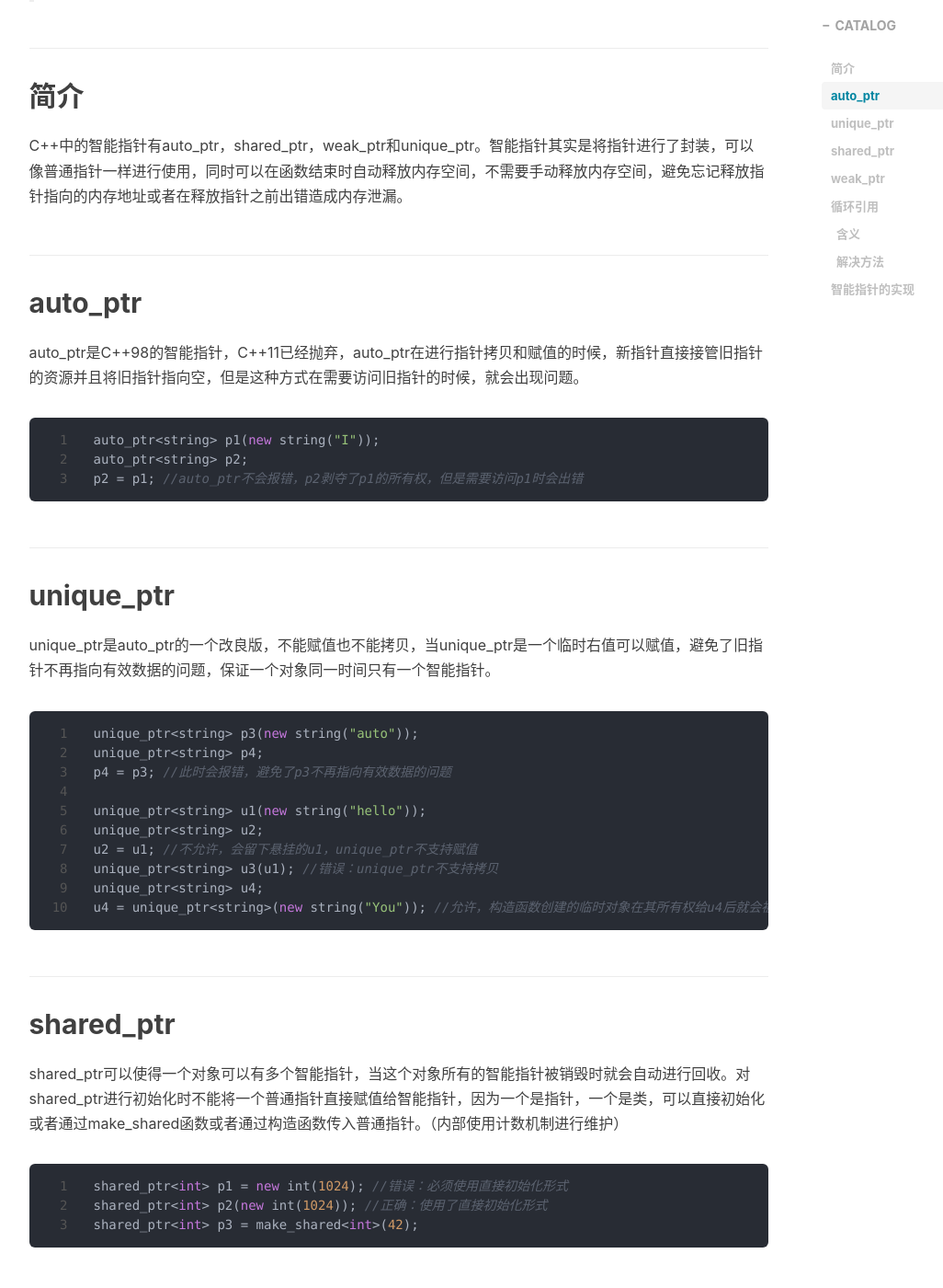
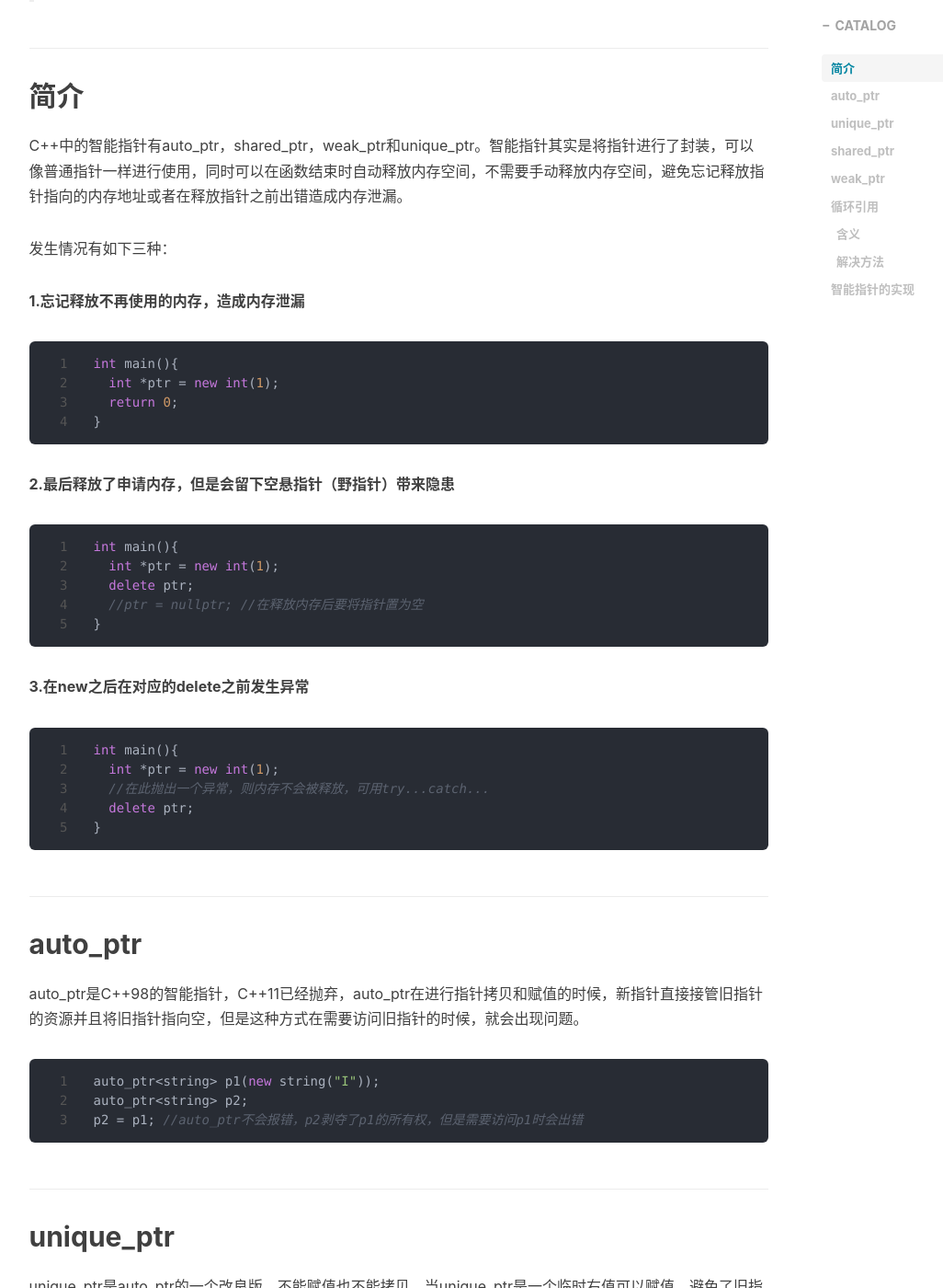
Before and after one commit to ma-nual/ma-nual.github.io, a Jekyll site: the page built from _posts/2021-1-15-智能指针.md, in a window 1280 px wide and 1400 px high, scrolled down 606 px. Shown: the whole window at 92% size, without its empty margins (136-1162 px from the left). Built offline with Jekyll 4.4.1, drawn with Linux system fonts in a browser that asks for light colours; nearby versions of some CDN libraries; comment, search, counter and statistics services are not loaded.

Commit message:
first commit

````diff
--- a/_posts/2021-1-15-智能指针.md
+++ b/_posts/2021-1-15-智能指针.md
@@ -16,6 +16,37 @@ tags:
 ## 简介
 
 C++中的智能指针有auto_ptr，shared_ptr，weak_ptr和unique_ptr。智能指针其实是将指针进行了封装，可以像普通指针一样进行使用，同时可以在函数结束时自动释放内存空间，不需要手动释放内存空间，避免忘记释放指针指向的内存地址或者在释放指针之前出错造成内存泄漏。
+
+发生情况有如下三种：
+
+**1.忘记释放不再使用的内存，造成内存泄漏**
+
+```c++
+int main(){
+  int *ptr = new int(1);
+  return 0;
+}
+```
+
+**2.最后释放了申请内存，但是会留下空悬指针（野指针）带来隐患**
+
+```c++
+int main(){
+  int *ptr = new int(1);
+  delete ptr;
+  //ptr = nullptr; //在释放内存后要将指针置为空
+}
+```
+
+**3.在new之后在对应的delete之前发生异常**
+
+```c++
+int main(){
+  int *ptr = new int(1);
+  //在此抛出一个异常，则内存不会被释放，可用try...catch...
+  delete ptr;
+}
+```
 
 ## auto_ptr
 
@@ -95,10 +126,10 @@ public:
 int main(){
   shared_ptr<A> aptr(new A(10));
   shared_ptr<B> bptr(new B(10));
-  cout << aptr.use_count() << endl;
+  cout << aptr.use_count() << endl; //1
   aptr -> _bptr = bptr;
   bptr -> _aptr = aptr;
-  cout << aptr.use_count() << endl;
+  cout << aptr.use_count() << endl; //2
   return 0;
 }
 ```
@@ -133,10 +164,10 @@ public:
 int main(){
   shared_ptr<A> aptr(new A(10));
   shared_ptr<B> bptr(new B(10));
-  cout << aptr.use_count() << endl;
+  cout << aptr.use_count() << endl; //1
   aptr -> _bptr = bptr;
   bptr -> _aptr = aptr;
-  cout << aptr.use_count() << endl;
+  cout << aptr.use_count() << endl; //1
   return 0;
 }
 ```
````
